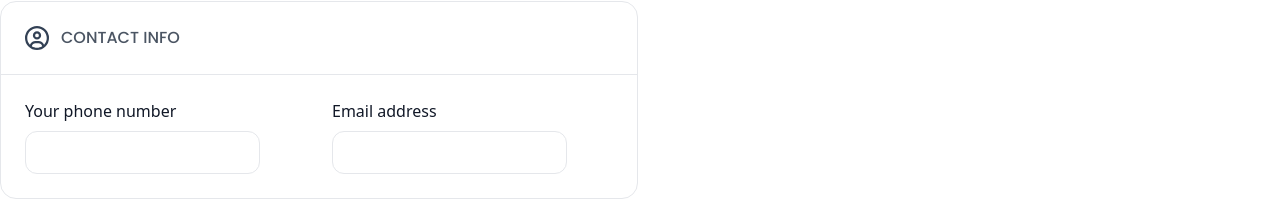
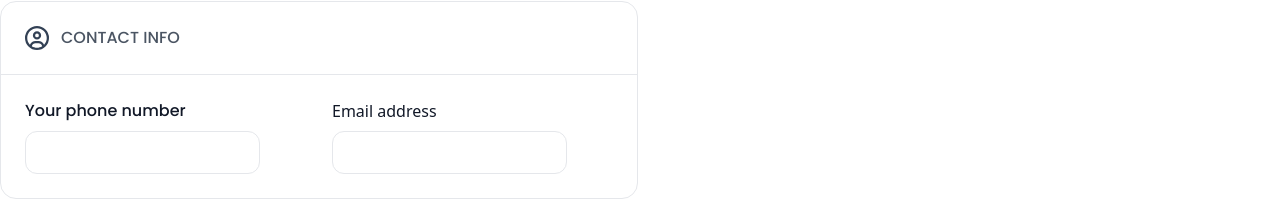
Before and after one commit to Rakib-Hassan-web/E-commarce-Project-nexton-, a React (Vite) app: page /CheckOut in a window 1280 px wide. Shown: the part 251-451 px from the top of the page. Built offline with nearby package versions, Linux system fonts and the light colour scheme; no server answers.

Commit message:
checkOut page left side

```diff
--- a/src/pages/CheckOutPage.jsx
+++ b/src/pages/CheckOutPage.jsx
@@ -24,7 +24,7 @@ const CheckOutPage = () => {
                            </div>
                             <div className="phnEmail flex gap-[24px] items-center">
                                 <div className='w-[283px] p-[24px]'>
-                                    <p className='text-[16px] text-second font-medium font-poppins'>Your phone number</p>
+                                    <p className='text-[16px] text-second font-medium font-praymary'>Your phone number</p>
                                     <input type='number' className='outline-0 text-[18px] font-poppins text-gray-500 pl-[10PX] border border-[#E5E7EB] h-[43px] w-full rounded-[12px] mt-[8px]'></input>
                                 </div>
 
```
